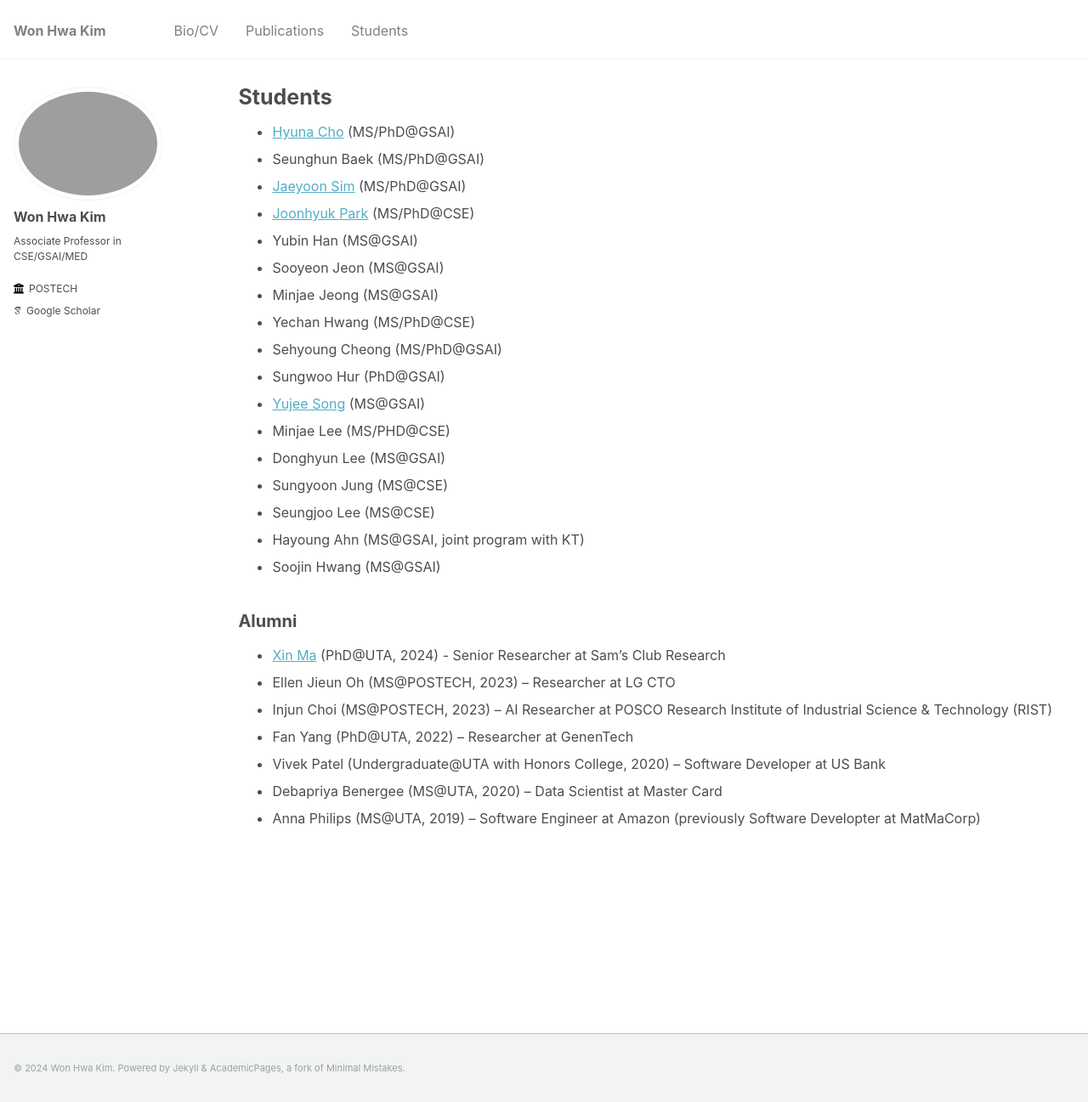
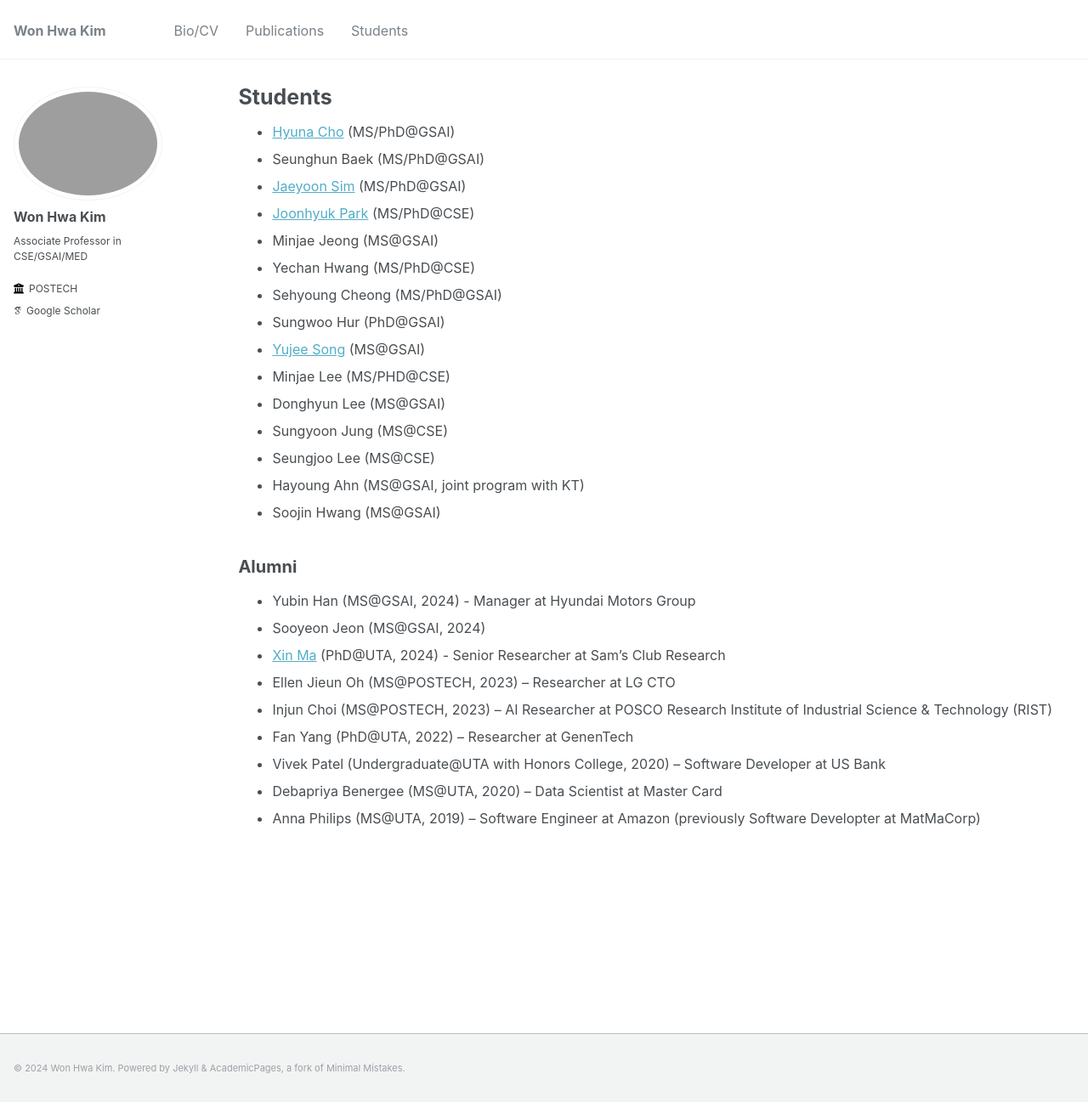
Before and after one commit to wwplato/wwplato.github.io, a Jekyll site: the page built from _pages/students.md, in a window 1280 px wide and 1297 px high. Shown: the whole window at 85% size. Built offline with Jekyll 4.4.1, drawn with Linux system fonts in a browser that asks for light colours; some web fonts are replaced.

Commit message:
Update students.md

```diff
--- a/_pages/students.md
+++ b/_pages/students.md
@@ -23,11 +21,10 @@ author_profile: true
 * Hayoung Ahn (MS@GSAI, joint program with KT)
 * Soojin Hwang (MS@GSAI)
 
-<!-- This is an example of a [link](http://github.com "Github"). -->
-
-
 Alumni
 ----
+* Yubin Han (MS@GSAI, 2024) - Manager at Hyundai Motors Group
+* Sooyeon Jeon (MS@GSAI, 2024)
 * [Xin Ma](https://xma24.github.io/xma/ "Xin Ma") (PhD@UTA, 2024) - Senior Researcher at Sam's Club Research
 * Ellen Jieun Oh (MS@POSTECH, 2023) – Researcher at LG CTO
 * Injun Choi (MS@POSTECH, 2023) – AI Researcher at POSCO Research Institute of Industrial Science & Technology (RIST)
```
Also changed, not shown: other parts of _pages/students.md (+0 -2 lines).
